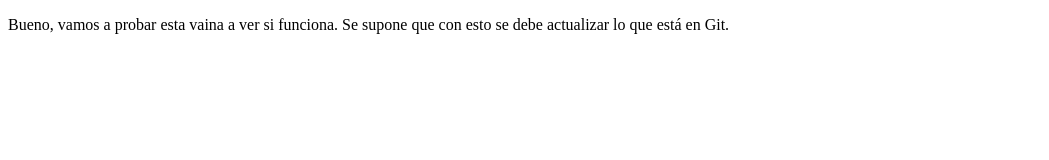
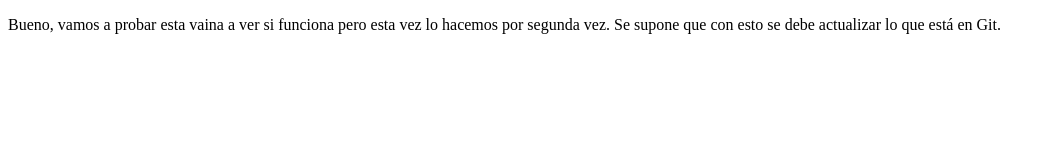
Before and after one commit to juanctorresf/projectDemo, a plain HTML site: page index.html in a window 1280 px wide. Shown: the whole page, without its empty margins (0-1049 px from the left). Drawn offline with Linux system fonts and the light colour scheme.

Commit message:
probando cambios por segunda vez

```diff
--- a/index.html
+++ b/index.html
@@ -4,11 +4,12 @@
     <meta charset="UTF-8">
     <meta http-equiv="X-UA-Compatible" content="IE=edge">
     <meta name="viewport" content="width=device-width, initial-scale=1.0">
-    <title>Probando GIT HUB</title>
+    <title>Probando GIT HUB por segunda vez</title>
 </head>
 <body>
     <p>
-        Bueno, vamos a probar esta vaina a ver si funciona.
+        Bueno, vamos a probar esta vaina a ver si funciona pero esta vez
+        lo hacemos por segunda vez.
         Se supone que con esto se debe actualizar lo que está en Git.
     </p>
 
```
